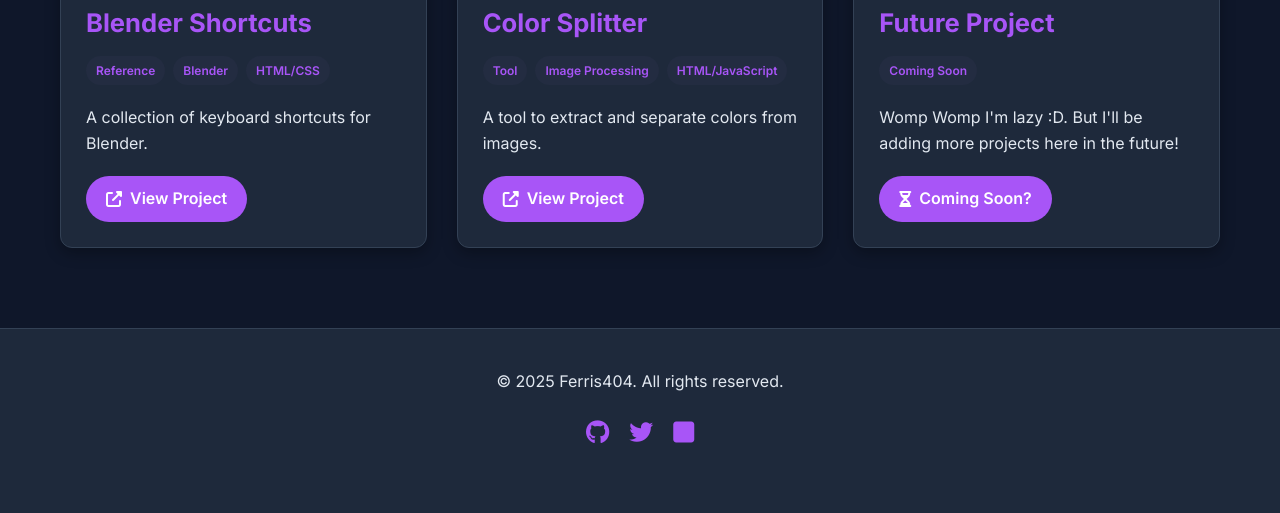
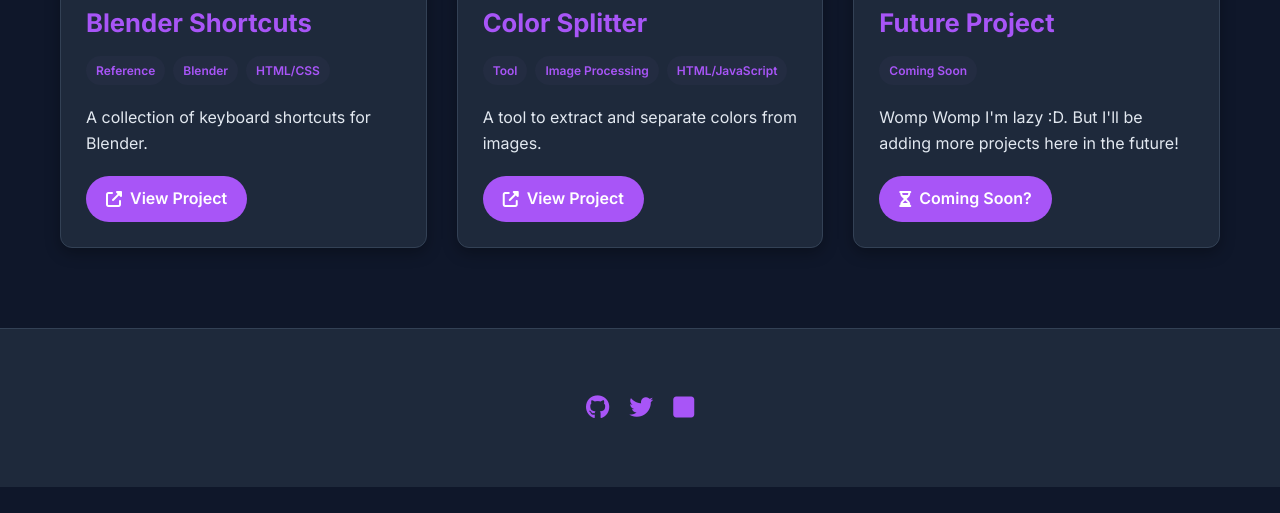
Before and after one commit to Ferris404/Ferris404.github.io, a plain HTML site: page index.html in a window 1280 px wide. Shown: the part 879-1392 px from the top of the page. After the commit the page ends 1366 px from the top, so only its background shows below. Drawn offline with Linux system fonts and the light colour scheme.

Commit message:
Update index.html

```diff
--- a/index.html
+++ b/index.html
@@ -624,7 +624,6 @@
 
     <footer>
         <div class="container">
-            <p>&copy; 2025 Ferris404. All rights reserved.</p>
             <div class="social-links">
                 <a href="https://github.com/Ferris404" target="_blank" title="GitHub"><i class="fab fa-github"></i></a>
                 <a href="https://x.com/Daffington" title="Twitter"><i class="fab fa-twitter"></i></a>
```
